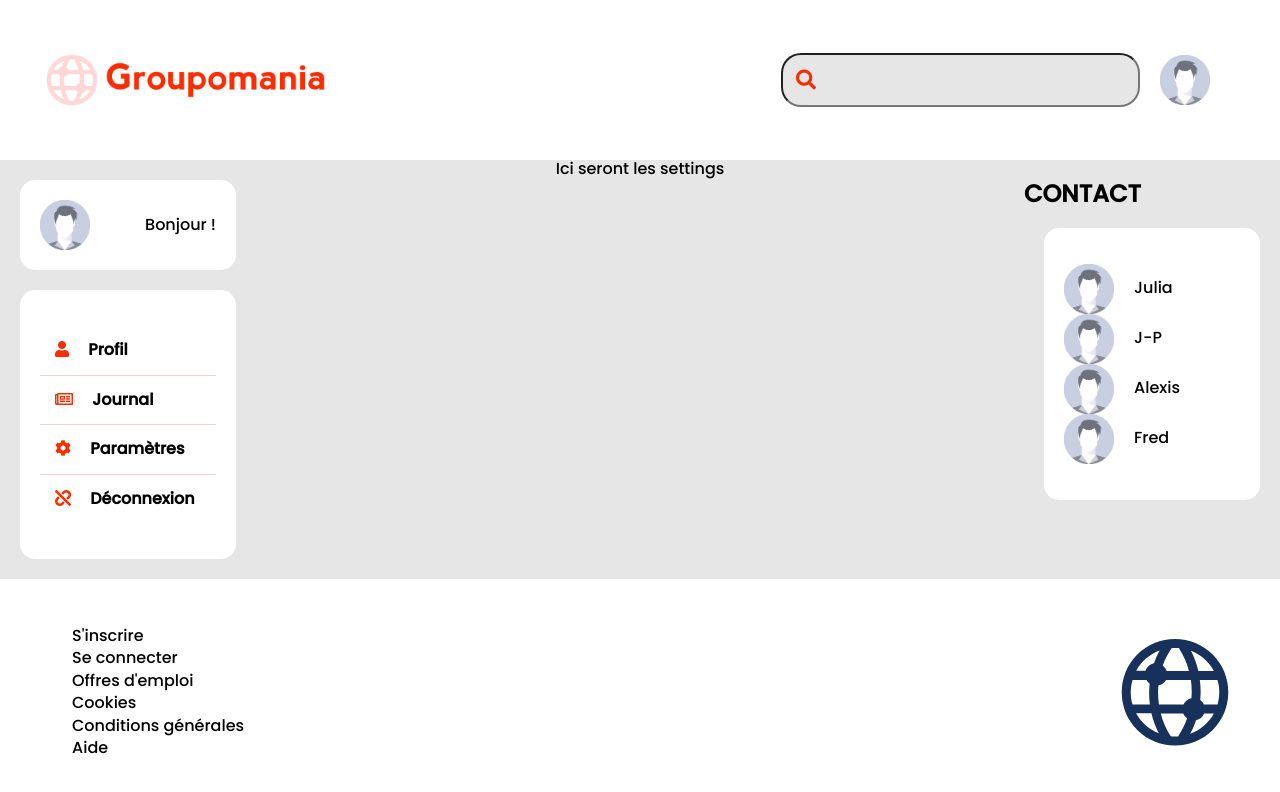
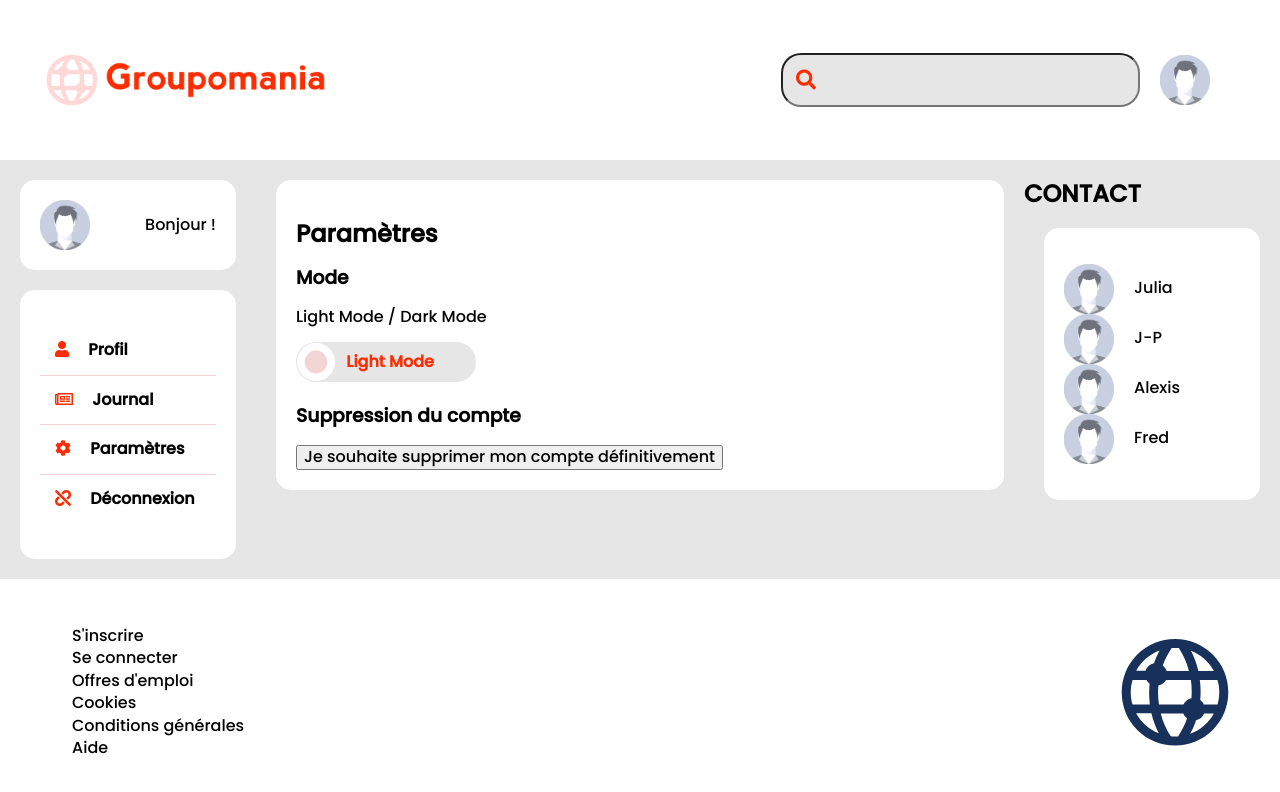
Before and after one commit to Tam-star/TamaraWenner_7_27122021, a React (Create React App) app in the folder frontend/my-app/: page /dashboard/settings in a window 1280 px wide. Shown: the top 792 px of the page. Built offline with nearby package versions, Linux system fonts and the light colour scheme; no server answers.

Commit message:
Installed react-switch, settings-container created

```diff
--- a/frontend/my-app/package.json
+++ b/frontend/my-app/package.json
@@ -10,6 +10,7 @@
     "react-dom": "^17.0.2",
     "react-router-dom": "^6.2.1",
     "react-scripts": "5.0.0",
+    "react-switch": "^6.0.0",
     "sass": "^1.45.2",
     "web-vitals": "^2.1.2"
   },
--- a/frontend/my-app/src/components/center-container.js
+++ b/frontend/my-app/src/components/center-container.js
@@ -1,9 +1,10 @@
 import React from 'react';
 import { useOutletContext } from 'react-router-dom';
-import NewPost from './newpost';
-import PostContainer from './post-container';
-import ProfileChange from './profile-change';
-import ProfileContainer from './profile-container';
+import NewPost from './dashboard/newpost';
+import PostContainer from './dashboard/post-container';
+import ProfileChange from './dashboard/profile-change';
+import ProfileContainer from './dashboard/profile-container';
+import SettingsContainer from './dashboard/settings';
 
 export default function CenterContainer({ centerElement }) {
     const [showModifyProfile, setShowModifyProfile] = React.useState(false)
@@ -27,6 +28,10 @@
                     <NewPost />
                     <PostContainer userConnected={user} />
                 </> : ''}
+            {centerElement === 'settings' ?
+                <>
+                    <SettingsContainer />
+                </> : ''}
 
 
         </section>
--- a/frontend/my-app/src/components/newpost.js
+++ b/frontend/my-app/src/components/dashboard/newpost.js
@@ -1,7 +1,9 @@
 import React from 'react';
-import maleAvatar from '../assets/male-avatar-profile.jpg';
+import maleAvatar from '../../assets/male-avatar-profile.jpg';
 
 export default function NewPost() {
+
+    const fileInput = React.useRef()
 
     const [picture, setPicture] = React.useState()
 
@@ -12,7 +14,7 @@
     }
 
     const handleFileChange = event => {
-        const [file] = document.getElementById('imageInput').files
+        const [file] = fileInput.current.files
         if (file) {
             setPicture(URL.createObjectURL(file))
         }
@@ -20,7 +22,7 @@
 
     const handleFileRemove = event => {
         event.preventDefault()
-        document.getElementById('imageInput').value = ""
+        fileInput.current.value = ""
         setPicture(null)
     }
 
@@ -31,7 +33,7 @@
                 <textarea name="textarea" placeholder='Vous pouvez écrire ici.' onChange={autoResize}></textarea>
                 <div className='new-post__form__file-div'>
                     <label htmlFor="imageInput">Choisissez une image : </label>
-                    <input type="file" id="imageInput" name="imageInput" accept="image/png, image/gif, image/jpeg" onChange={handleFileChange}></input>
+                    <input ref={fileInput} type="file" id="imageInput" name="imageInput" accept="image/png, image/gif, image/jpeg" onChange={handleFileChange}></input>
                 </div>
                 {picture ? <img className='new-post__post-picture' src={picture} alt='Post picture' /> : ''}
                 {picture ?  <button onClick={handleFileRemove}>Supprimer l'image</button> : ''}
--- a/frontend/my-app/src/components/post-container.js
+++ b/frontend/my-app/src/components/dashboard/post-container.js
@@ -1,7 +1,7 @@
 import React from 'react';
-import maleAvatar from '../assets/male-avatar-profile.jpg';
-import { getAllPosts, getUserInfo } from '../API-functions';
-import { getTimeAmount } from '../functions';
+import maleAvatar from '../../assets/male-avatar-profile.jpg';
+import { getAllPosts, getUserInfo } from '../../API-functions';
+import { getTimeAmount } from '../../functions';
 
 export default function PostContainer({ userConnected }) {
 
--- a/frontend/my-app/src/components/profile-change.js
+++ b/frontend/my-app/src/components/dashboard/profile-change.js
@@ -1,12 +1,14 @@
 import React from 'react';
-import maleAvatar from '../assets/male-avatar-profile.jpg';
+import maleAvatar from '../../assets/male-avatar-profile.jpg';
 
 export default function ProfileChange({ user, handleClick }) {
+
+    const fileInput = React.useRef()
 
     const [picture, setPicture] = React.useState()
 
     const handleFileChange = event => {
-        const [file] = document.getElementById('imageInput').files
+        const [file] = fileInput.current.files
         if (file) {
             setPicture(URL.createObjectURL(file))
         }
@@ -14,7 +16,7 @@
 
     const handleFileRemove = event => {
         event.preventDefault()
-        document.getElementById('imageInput').value = ""
+        fileInput.current.value = ""
         setPicture(null)
     }
 
@@ -28,7 +30,7 @@
                     <img src={maleAvatar} alt='Profil' />
                     <div>
                         <label htmlFor="imageInput">Modifier votre photo de profil : </label>
-                        <input type="file" id="imageInput" name="imageInput" accept="image/png, image/gif, image/jpeg" onChange={handleFileChange}></input>
+                        <input type="file" id="imageInput" name="imageInput" accept="image/png, image/gif, image/jpeg" ref={fileInput} onChange={handleFileChange}></input>
                         {picture ? <img src={picture} alt='Photo de profil chargée' /> : ''}
                         {picture ?  <button onClick={handleFileRemove}>Supprimer l'image</button> : ''}
                     </div>
--- a/frontend/my-app/src/components/profile-container.js
+++ b/frontend/my-app/src/components/dashboard/profile-container.js
@@ -1,5 +1,5 @@
 import React from 'react';
-import maleAvatar from '../assets/male-avatar-profile.jpg';
+import maleAvatar from '../../assets/male-avatar-profile.jpg';
 
 export default function ProfileContainer({user, handleClick}) {
     return (
--- /dev/null
+++ b/frontend/my-app/src/components/dashboard/settings.js
@@ -0,0 +1,51 @@
+import React from 'react';
+import maleAvatar from '../../assets/male-avatar-profile.jpg';
+import Switch from 'react-switch';
+
+export default function SettingsContainer({ user, handleClick }) {
+    const [checked, setChecked] = React.useState(false);
+    const handleChange = nextChecked => {
+        setChecked(nextChecked);
+    };
+    return (
+        <section className='settings-container'>
+            <h2>Paramètres</h2>
+            <h3>Mode</h3>
+            <p>Light Mode / Dark Mode</p>
+            <Switch
+                //style={{width:'170px'}}
+                onChange={handleChange}
+                onColor="#18315a"
+                offColor='#e6e6e6'
+                onHandleColor="#e6e6e6"
+                offHandleColor="#ffffff"
+                checked={checked}
+                className="react-switch"
+                height={40}
+                width={180}
+                uncheckedIcon={
+                    <div className='react-switch__uncheckedIcon react-switch__mode'>
+                        Light Mode
+                    </div>
+                }
+                checkedIcon={
+                    <div className='react-switch__checkedIcon react-switch__mode'>
+                        Dark Mode
+                    </div>
+                }
+                uncheckedHandleIcon={
+                    <svg className='react-switch__HandleIcon' viewBox="0 0 10 10" >
+                        <circle r={3} cx={5} cy={5} />
+                    </svg>
+                }
+                checkedHandleIcon={
+                    <svg className='react-switch__HandleIcon' viewBox="0 0 10 10" >
+                        <circle r={3} cx={5} cy={5} />
+                    </svg>
+                }
+            />
+            <h3>Suppression du compte</h3>
+            <button>Je souhaite supprimer mon compte définitivement</button>
+        </section>
+    )
+}
--- a/frontend/my-app/src/components/connexion.js
+++ b/frontend/my-app/src/components/home/connexion.js
@@ -1,6 +1,6 @@
 import React from 'react';
 import { useNavigate } from 'react-router-dom';
-import { login } from '../API-functions'
+import { login } from '../../API-functions'
 //import { redirectToNewsFeed } from '../functions';
 
 export default function Connexion() {
--- a/frontend/my-app/src/components/subscription.js
+++ b/frontend/my-app/src/components/home/subscription.js
@@ -1,5 +1,5 @@
 import React from 'react';
-import { signUp } from '../API-functions';
+import { signUp } from '../../API-functions';
 
 export default function Subscription() {
 
--- a/frontend/my-app/src/components/welcome.js
+++ b/frontend/my-app/src/components/home/welcome.js
@@ -1,4 +1,4 @@
-import logo from '../assets/icon-transparent-blue.svg';
+import logo from '../../assets/icon-transparent-blue.svg';
 
 export default function Welcome() {
     return (
--- a/frontend/my-app/src/index.js
+++ b/frontend/my-app/src/index.js
@@ -7,11 +7,11 @@
 } from "react-router-dom";
 import Home from "./routes/home"
 import reportWebVitals from './reportWebVitals';
-import Subscription from './components/subscription';
-import Connexion from './components/connexion';
+import Subscription from './components/home/subscription';
+import Connexion from './components/home/connexion';
 import Dashboard from './routes/dashboard';
 import CenterContainer from './components/center-container';
-import Welcome from './components/welcome';
+import Welcome from './components/home/welcome';
 
 
 ReactDOM.render(
@@ -25,7 +25,7 @@
       <Route path="/dashboard" element={<Dashboard />} >
         <Route path="/dashboard/profile" element={<CenterContainer centerElement='profil' />} />
         <Route path="/dashboard/newsfeed" element={<CenterContainer centerElement='newsfeed' />} />
-        <Route path="/dashboard/settings" element={<div>Ici seront les settings</div>} />
+        <Route path="/dashboard/settings" element={<CenterContainer centerElement='settings' />} />
       </Route>
     </Routes>
   </BrowserRouter>,
--- a/frontend/my-app/src/sass/layouts/_center-container.scss
+++ b/frontend/my-app/src/sass/layouts/_center-container.scss
@@ -207,7 +207,40 @@
     }
 }
 
-
 .no-allowed-change{
     color : grey;
 }
+
+
+.settings-container{
+    @include card-style();
+}
+
+.react-switch{
+    width : 180px;
+    font-weight: bold;
+    &__mode{
+        display: flex;
+        justify-content: center;
+        align-items: center;
+        align-content: center;
+        height : 100%;
+        width: max-content;
+        position : absolute;
+    }
+    &__uncheckedIcon{
+        color : $primary-color;
+        padding-right : 2px;
+        right : 40px;
+    }
+    &__checkedIcon{
+        left : 40px;
+        color : white;
+        margin-left: 5px;
+    }
+    &__HandleIcon{
+        fill : $secondary-color;
+        height : 100%;
+        width : 100%;
+    }
+}
```
Also changed, not shown: 1 other file (tests, documents, lock files or other folders).
